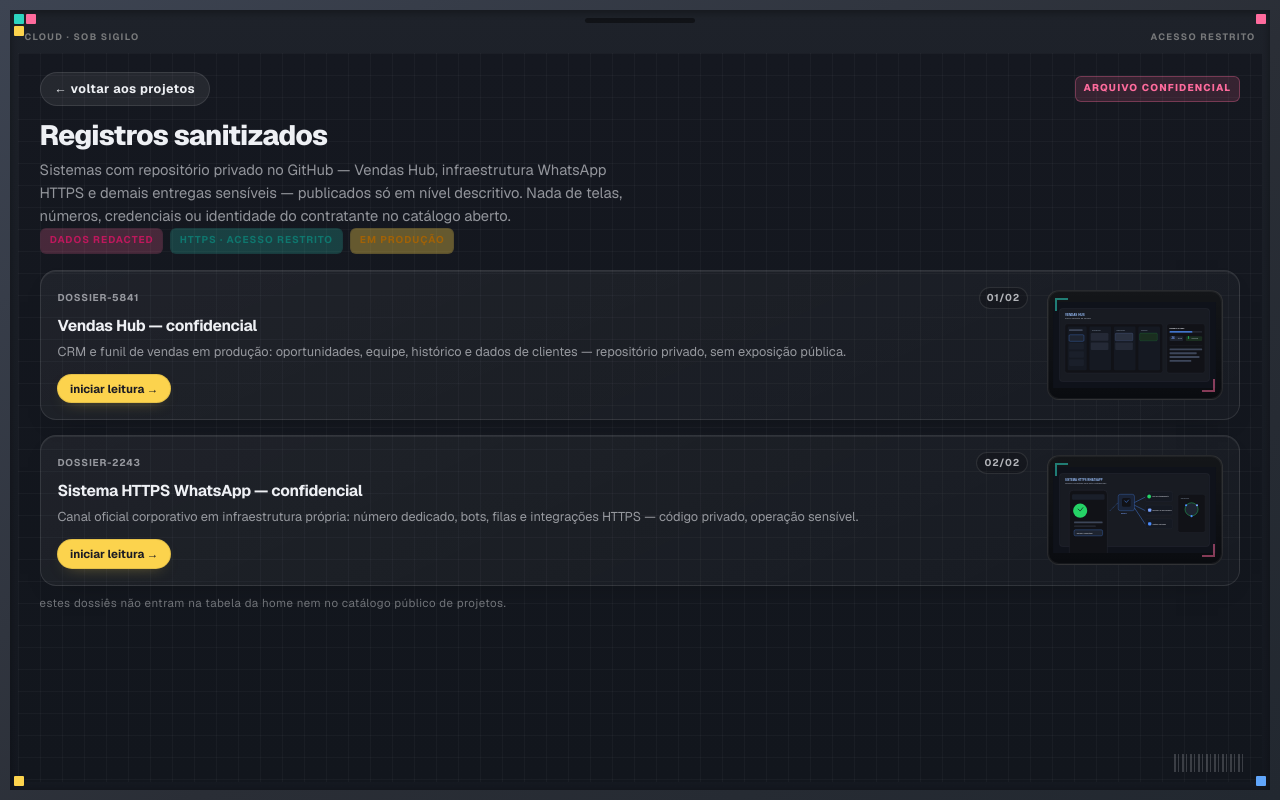
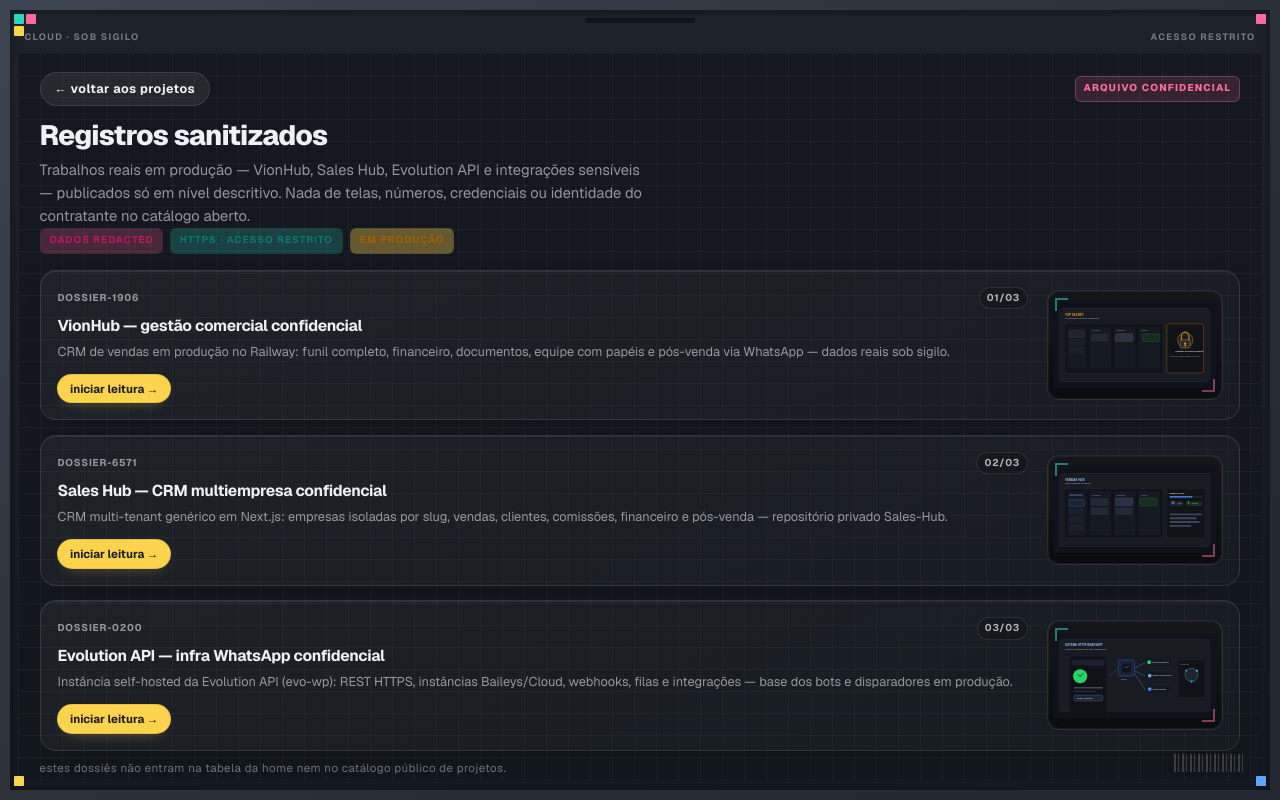
Before and after one commit to CloudBlackhand/portifolio, a Next.js app: page /classificados in a window 1280 px wide. Built offline with nearby package versions, Linux system fonts and the light colour scheme.

Commit message:
Descreve repositorios privados (VionHub, Sales Hub, Evolution) nos dossies sob sigilo.

```diff
--- a/app/components/projetos-sigilo-gate.tsx
+++ b/app/components/projetos-sigilo-gate.tsx
@@ -21,8 +21,8 @@ export function ProjetosSigiloGate() {
           Projetos sob sigilo
         </h2>
         <p className="projetos-sigilo-lead">
-          Vendas Hub, infraestrutura WhatsApp HTTPS e outros sistemas com código em
-          repositório privado. Você vê contexto, entrega e resultado — telas,
+          CRM comercial, multiempresa e infra WhatsApp em produção — repositórios
+          privados no GitHub. Você vê contexto, entrega e resultado — telas,
           credenciais e operação ficam protegidas por acordo.
         </p>
         <p className="projetos-sigilo-meta">
--- a/app/components/top-secret-section.tsx
+++ b/app/components/top-secret-section.tsx
@@ -51,10 +51,9 @@ export function TopSecretSection({ projects, standalone = false }: TopSecretSect
           Registros sanitizados
         </h2>
         <p className="marathon-session-subtitle">
-          Sistemas com repositório privado no GitHub — Vendas Hub, infraestrutura
-          WhatsApp HTTPS e demais entregas sensíveis — publicados só em nível
-          descritivo. Nada de telas, números, credenciais ou identidade do
-          contratante no catálogo aberto.
+          Trabalhos reais em produção — VionHub, Sales Hub, Evolution API e
+          integrações sensíveis — publicados só em nível descritivo. Nada de telas,
+          números, credenciais ou identidade do contratante no catálogo aberto.
         </p>
         <div className="marathon-tablet-tags">
           <span className="marathon-tag marathon-tag--pink">DADOS REDACTED</span>
--- a/data/projects.ts
+++ b/data/projects.ts
@@ -454,69 +454,131 @@ export const projects: Project[] = [
     ],
   },
   {
-    slug: "topsecret-vendas-hub",
+    slug: "topsecret-ecossistema-comercial",
     projectKind: "topsecret",
-    title: "Vendas Hub — confidencial",
+    title: "VionHub — gestão comercial confidencial",
     shortDescription:
-      "CRM e funil de vendas em produção: oportunidades, equipe, histórico e dados de clientes — repositório privado, sem exposição pública.",
+      "CRM de vendas em produção no Railway: funil completo, financeiro, documentos, equipe com papéis e pós-venda via WhatsApp — dados reais sob sigilo.",
     detailedDescription:
-      "O Vendas Hub é o ponto central da operação comercial do cliente: cadastro de clientes e negócios, registro de etapas do funil, responsáveis e histórico do que foi feito em cada oportunidade. Foi pensado como um sistema de vendas de verdade — não só uma listagem, mas regras de preenchimento, visão por vendedor ou time e leitura rápida do que precisa de atenção. Lida com informação sensível (nomes, contatos, valores, pipeline) e roda com código em repositório privado no GitHub; o dossiê publica só contexto, abordagem e resultado, nunca telas, URLs ou identidade da operação.",
-    thumbnail: "/project-thumbs/vendas-hub.svg",
-    category: "Gestão comercial",
-    year: 2026,
-    impactLabel: "Funil e cadastro integrados",
+      "O VionHub (repositório privado VendasHub) é o ecossistema comercial que centraliza a operação de vendas de telecomunicações: cadastro unificado de oportunidades com dezenas de campos, aprovação em backoffice, dashboard comparando períodos, visão por operadora e upload automático de documentos organizados por tipo e operadora. Usuários, logs e permissões ficam em PostgreSQL; o pipeline de vendas roda em planilha sincronizada para edição operacional; arquivos vão para armazenamento em nuvem com pastas por operadora. Há módulos de financeiro, RV, antecipação semanal, sucesso do cliente com disparos WhatsApp templated, solicitações internas, grupos com permissões granulares e mapa em tempo real. Quatro papéis (desenvolvedor, admin, backoffice, vendedor) controlam quem vê financeiro, quem aprova venda e quem dispara mensagem. Por lidar com CPF, endereço, contratos e pipeline comercial real, o case no portfólio é só descritivo: prova entrega em produção sem expor telas, IDs de integração, métricas ou identidade do contratante.",
+    thumbnail: "/project-thumbs/topsecret-comercial.svg",
+    category: "Top Secret",
+    year: 2025,
+    impactLabel: "Operação comercial em produção",
     featured: false,
     confidential: true,
-    stack: ["Web app", "CRM interno", "Dashboard", "API", "HTTPS"],
+    stack: [
+      "Node.js",
+      "React",
+      "PostgreSQL",
+      "Google Sheets",
+      "Google Drive",
+      "JWT",
+      "WAHA",
+      "Railway",
+    ],
     context:
-      "A operação precisava sair de planilhas e grupos soltos para um cadastro de vendas único, com rastreio de etapas e donos claros por oportunidade — sem permitir vazamento de dados de terceiros.",
+      "A operação comercial precisava sair de planilhas soltas e grupos de mensagem: um funil único, rastreável, com documentos, financeiro e pós-venda integrados — sem permitir vazamento de dados de clientes ou pipeline para fora do ambiente autorizado.",
     challenges: [
-      "Modelar cadastro e funil sem travar o time no dia a dia.",
-      "Fazer a equipe enxergar prioridade: o que fechar, o que esquentar, o que documentar.",
-      "Manter repositório e deploy fora do catálogo aberto, com sigilo comercial do cliente.",
+      "Sincronizar cadastro rico de vendas entre interface web, planilha operacional e armazenamento de documentos sem perder consistência.",
+      "Separar permissões entre vendedor, backoffice, financeiro e sucesso do cliente — inclusive quem pode enviar WhatsApp operacional.",
+      "Manter sistema estável em produção na nuvem com autenticação, recuperação de senha e notificações em tempo real.",
+      "Documentar capacidade técnica sem publicar capturas, URLs, webhooks, IDs de planilha ou qualquer dado identificável.",
     ],
     solution: [
-      "Estrutura de oportunidades com etapas, campos e visões alinhadas ao processo real de vendas.",
-      "Dashboards e listas que destacam o que está atrasado ou sem próximo passo definido.",
-      "Case limitado ao que o cliente autorizou: problema, solução e resultado — nada operacional.",
+      "Backend REST com autenticação JWT, roles explícitas e serviços dedicados para planilha, drive e mensageria.",
+      "Frontend responsivo com dashboard analítico, grid paginado server-side, modal único de venda e módulos financeiro / RV / antecipação.",
+      "Integração WhatsApp via camada WAHA para sucesso do cliente e rotinas operacionais, com sessões controladas por permissão.",
+      "Deploy contínuo em Railway; portfólio limitado ao que o acordo de sigilo permite — contexto, abordagem e resultado.",
     ],
     results: [
-      "Um só lugar para cadastro, histórico e acompanhamento de vendas.",
-      "Menos perda de informação entre pessoas e canais.",
-      "Prova de entrega em CRM real com repositório privado e dados protegidos.",
+      "Funil comercial, documentos e financeiro rodando no mesmo ambiente — menos retrabalho entre vendedor, backoffice e pós-venda.",
+      "Visibilidade interna de pipeline e desempenho sem depender de export manual diário.",
+      "Dados de clientes, contratos e identidade da operação preservados fora do site público.",
+      "Referência sólida para quem precisa de CRM vertical com integrações Google e mensageria sob confidencialidade.",
     ],
   },
   {
-    slug: "topsecret-sistema-https-whatsapp",
+    slug: "topsecret-sales-hub",
     projectKind: "topsecret",
-    title: "Sistema HTTPS WhatsApp — confidencial",
+    title: "Sales Hub — CRM multiempresa confidencial",
     shortDescription:
-      "Canal oficial corporativo em infraestrutura própria: número dedicado, bots, filas e integrações HTTPS — código privado, operação sensível.",
+      "CRM multi-tenant genérico em Next.js: empresas isoladas por slug, vendas, clientes, comissões, financeiro e pós-venda — repositório privado Sales-Hub.",
     detailedDescription:
-      "Este sistema permite usar um número de WhatsApp da empresa de forma controlada e personalizada. Você faz o login do número (como no app) e passa a ter um canal seguro via HTTPS para conectar outras soluções: bots de atendimento, disparo de mensagens, alertas, cadastros e qualquer fluxo que precise falar com o cliente no WhatsApp. A base única alimenta CEPBOT, MS e demais módulos do ecossistema — com regras claras, monitoramento e estabilidade. Tokens, sessões, webhooks e payloads ficam em repositórios privados; o dossiê descreve capacidade técnica sem abrir arquitetura, endpoints ou evidências que comprometam o cliente.",
-    thumbnail: "/project-thumbs/sistema-https-whatsapp.svg",
-    category: "Infraestrutura WhatsApp",
-    year: 2025,
-    impactLabel: "Número oficial integrado",
+      "O Sales Hub é a evolução arquitetural do ecossistema comercial: CRM web multiempresa onde cada organização opera em ambiente isolado (slug próprio), com papéis de owner, admin, gerente e vendedor. Cobre cadastro de produtos e clientes, registro de vendas, comissões por vendedor, transações financeiras, atividades de pós-venda, overview com filtros de período e painel de supervisão global. Autenticação persistente com Better Auth, banco PostgreSQL modelado em Prisma, UI moderna com componentes acessíveis e gráficos analíticos. Pode rodar em modo demonstração somente leitura para apresentação comercial sem gravar dados sensíveis. Repositório privado no GitHub; deploy preparado para Railway com migrações no arranque. O dossiê descreve o produto e a stack — nunca CNPJs, credenciais, empresas reais ou capturas de operação.",
+    thumbnail: "/project-thumbs/vendas-hub.svg",
+    category: "Top Secret",
+    year: 2026,
+    impactLabel: "CRM reutilizável multi-tenant",
     featured: false,
     confidential: true,
-    stack: ["Conexão por número", "HTTPS", "Filas", "Bots", "Integração multi-sistema"],
+    stack: [
+      "Next.js",
+      "TypeScript",
+      "Prisma",
+      "PostgreSQL",
+      "Better Auth",
+      "TanStack Query",
+      "Recharts",
+    ],
     context:
-      "A operação precisava de um WhatsApp próprio, com número dedicado, para alimentar bots e sistemas de envio sem gambiarra ou dependência externa frágil.",
+      "Depois de entregar CRM vertical em produção, surgiu a necessidade de um produto comercial genérico — escalável por empresa, sem acoplar a planilhas externas, pronto para diferentes segmentos.",
     challenges: [
-      "Manter o número conectado e estável durante o uso contínuo.",
-      "Permitir que vários sistemas usem o mesmo canal sem conflito ou perda de mensagens.",
-      "Proteger tokens, sessões e conteúdo de conversa com código fora do GitHub público.",
+      "Modelar multi-tenant com membros, vendedores e permissões sem vazamento cruzado entre empresas.",
+      "Unificar vendas, comissões, financeiro e pós-venda num fluxo coerente substituindo planilhas.",
+      "Permitir demo pública ou apresentação sem expor gravações reais de clientes.",
     ],
     solution: [
-      "Infraestrutura própria com acesso HTTPS para integrar bots, disparadores e demais módulos.",
-      "Sessão do WhatsApp vinculada ao número da empresa, pronta para consumo por outros produtos.",
-      "Documentação externa só em nível executivo — identidade e detalhes técnicos redigidos.",
+      "Schema Prisma com Company, Sale, Commission, Customer, PostSaleActivity e FinancialTransaction.",
+      "Rotas por slug de empresa, onboarding guiado e supervisão central para operadores autorizados.",
+      "Flag de ambiente somente leitura para demonstrações; analytics opcional desacoplado.",
     ],
     results: [
-      "Um único ponto de conexão WhatsApp para todo o ecossistema de atendimento e envio.",
-      "Mais previsibilidade para escalar automação sem trocar de número ou ferramenta a cada projeto.",
-      "Referência para quem precisa do mesmo rigor de sigilo em mensageria e APIs.",
+      "Base CRM completa pronta para demo ou produção com cliente real.",
+      "Arquitetura reutilizável — telecom, serviços ou qualquer operação comercial com equipe e comissões.",
+      "Código e dados permanecem em repositório privado; portfólio mostra só o nível executivo.",
+    ],
+  },
+  {
+    slug: "topsecret-automacao-whatsapp",
+    projectKind: "topsecret",
+    title: "Evolution API — infra WhatsApp confidencial",
+    shortDescription:
+      "Instância self-hosted da Evolution API (evo-wp): REST HTTPS, instâncias Baileys/Cloud, webhooks, filas e integrações — base dos bots e disparadores em produção.",
+    detailedDescription:
+      "Camada de infraestrutura WhatsApp mantida em repositório privado (fork evo-wp da Evolution API v2): API REST em HTTPS para criar e gerenciar instâncias, conectar sessões WhatsApp Web (Baileys) ou Cloud API oficial, receber eventos via webhooks e integrar com bots, filas, storage e ferramentas de atendimento. Persistência em PostgreSQL, cache Redis, deploy containerizado na Railway. Esta camada alimenta produtos públicos do portfólio (como o bot de CEP e o disparador MS) e sistemas confidenciais — mas tokens de sessão, números conectados, payloads de conversa, chaves de API e endpoints internos nunca entram no material aberto. Em paralelo, o ecossistema comercial usa também WAHA para rotinas operacionais de pós-venda — duas pilhas complementares, mesma exigência de sigilo.",
+    thumbnail: "/project-thumbs/sistema-https-whatsapp.svg",
+    category: "Top Secret",
+    year: 2025,
+    impactLabel: "Infra mensageria sob sigilo",
+    featured: false,
+    confidential: true,
+    stack: [
+      "Evolution API",
+      "Node.js",
+      "Baileys",
+      "PostgreSQL",
+      "Redis",
+      "Docker",
+      "Webhooks",
+      "HTTPS",
+    ],
+    context:
+      "Bots, disparadores e CRM precisavam de uma API WhatsApp estável, centralizada e controlada — não depender de serviços opacos nem espalhar sessões em cada produto.",
+    challenges: [
+      "Operar múltiplas instâncias e consumidores (bots, painéis, automações) sem conflito de sessão ou vazamento entre produtos.",
+      "Proteger tokens, webhooks e conteúdo de conversa em ambiente de produção real.",
+      "Manter fork atualizado, containerizado e observável sem publicar arquitetura interna no portfólio.",
+    ],
+    solution: [
+      "Deploy self-hosted com autenticação por API key, instâncias nomeadas e eventos encaminhados por webhook.",
+      "Separação clara entre infra (Evolution/WAHA) e produtos de negócio (públicos ou confidenciais).",
+      "Tráfego exclusivamente HTTPS; credenciais restritas ao ambiente autorizado.",
+    ],
+    results: [
+      "Canal WhatsApp previsível para atendimento automatizado, disparos e integrações corporativas.",
+      "Base técnica comprovada para CEPBOT, MS e operações confidenciais — sem expor evidência sensível.",
+      "Referência para projetos que exigem API própria, governança de instâncias e rigor de confidencialidade.",
     ],
   },
 ];
```
Also changed, not shown: app/components/classified-teaser.tsx (+7 -11 lines).
